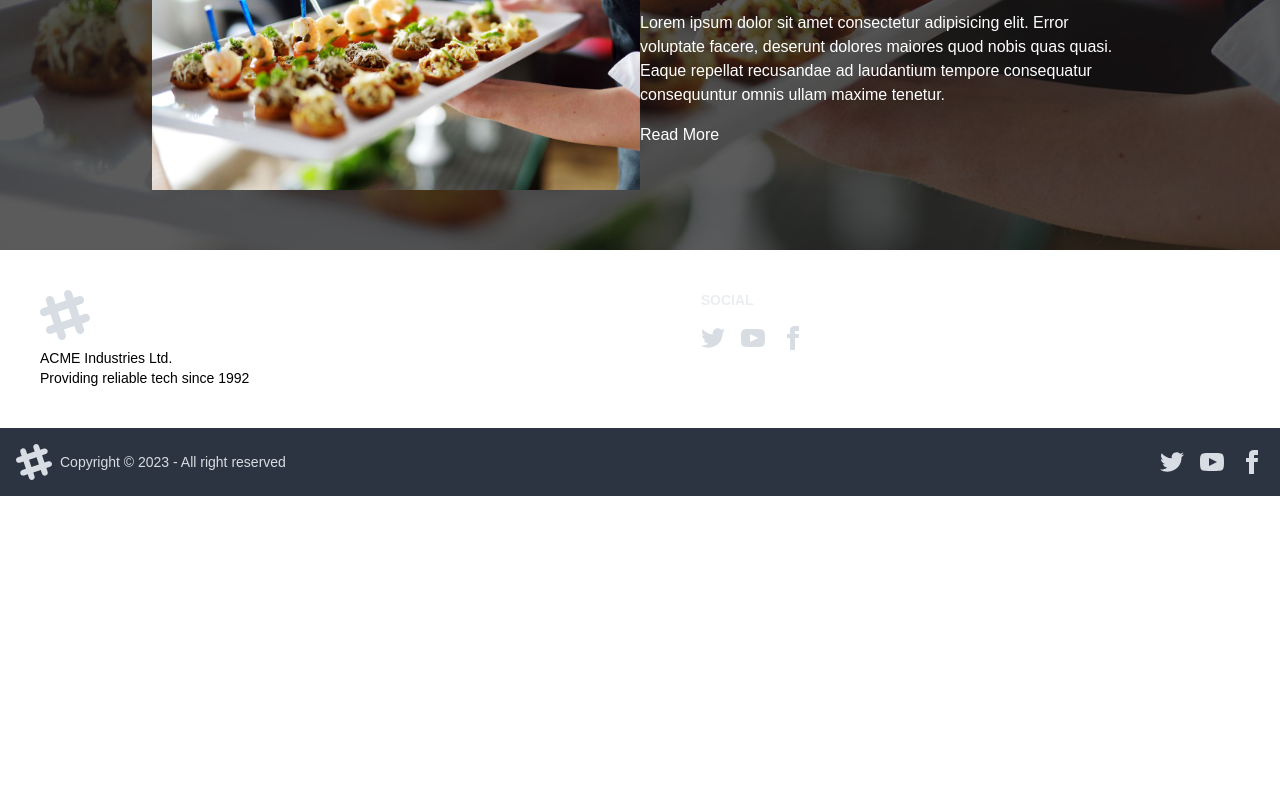
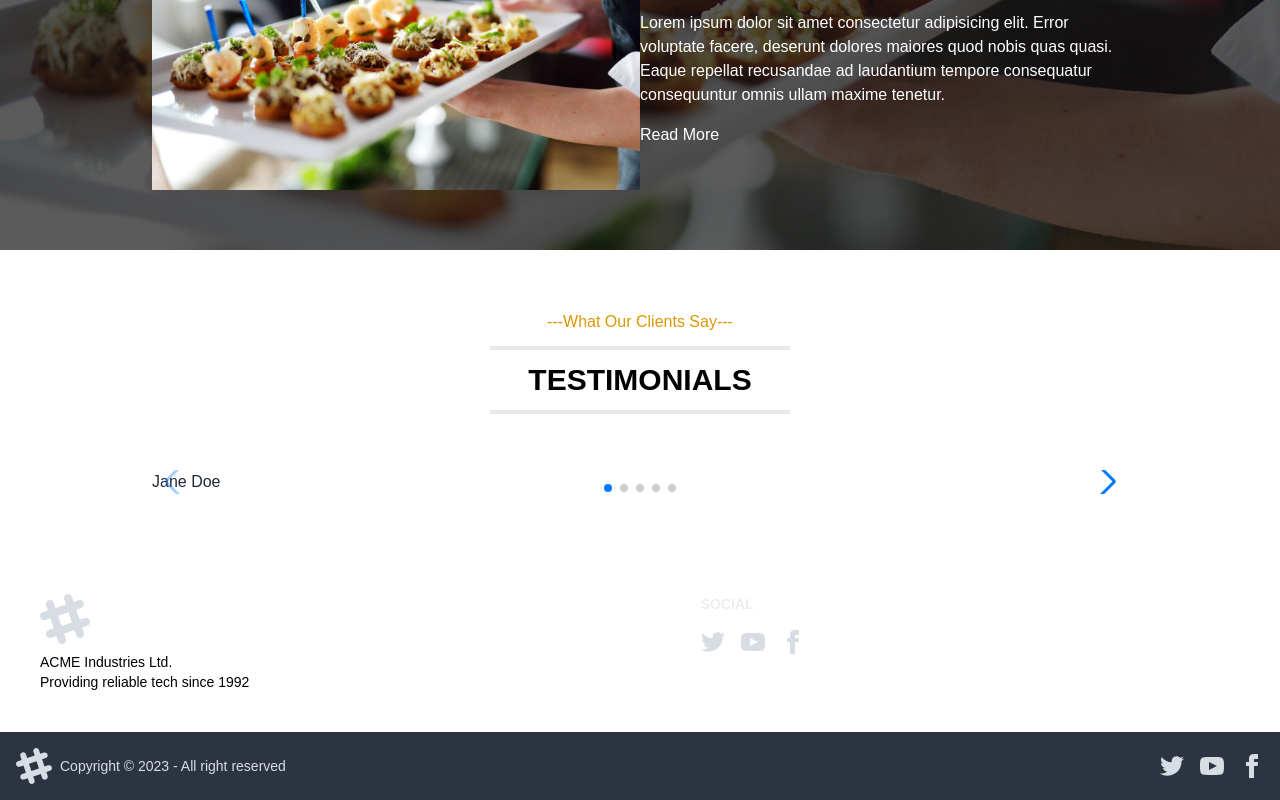
Before and after one commit to mdismail645221/bistro-boss-client, a React (Vite) app: page / in a window 1280 px wide. Shown: the part 4408-5208 px from the top of the page. Before the commit the page ends 4904 px from the top, so only its background shows below. Built offline with nearby package versions, Linux system fonts and the light colour scheme.

Commit message:
added completed 50% testimonials section on the home page

```diff
--- /dev/null
+++ b/public/reviews.json
@@ -0,0 +1,32 @@
+[
+    {
+        "_id": "643010e0f5a7e52ce1e8fa65",
+        "name": "Jane Doe",
+        "details": "Various versions have evolved over the years, sometimes by accident, sometimes on purpose (injected humour and the like). It is a long established fact that a reader will be distracted by the readable content of a page when looking at its layout.",
+        "rating": 3
+    },
+    {
+        "_id": "643010f9f5a7e52ce1e8fa66",
+        "name": "John Doe",
+        "details": "It is a long established fact that a reader will be distracted by the readable content of a page when looking at its layout. Various versions have evolved over the years, sometimes by accident, sometimes on purpose (injected humour and the like)",
+        "rating": 2
+    },
+    {
+        "_id": "6430110af5a7e52ce1e8fa67",
+        "name": "MJ Doe",
+        "details": "It is a long established fact that a reader will be distracted by the readable content of a page when looking at its layout. Various versions have evolved over the years, sometimes by accident, sometimes on purpose (injected humour and the like)",
+        "rating": 5
+    },
+    {
+        "_id": "64301123f5a7e52ce1e8fa68",
+        "name": "Sarah Smith",
+        "details": "I found the product to be incredibly useful and easy to use. The interface is intuitive, and it has all the features I need. Highly recommend it!",
+        "rating": 4
+    },
+    {
+        "_id": "6430113af5a7e52ce1e8fa69",
+        "name": "Robert Johnson",
+        "details": "This is by far the best service I have ever used. The customer support is outstanding, and the product itself is top-notch. I couldn't be happier!",
+        "rating": 5
+    }
+]
--- a/src/pages/Home/Home.jsx
+++ b/src/pages/Home/Home.jsx
@@ -5,6 +5,7 @@ import PopularMenu from "../../components/shared/PopularMenu/PopularMenu";
 import CallUs from "../../components/CallUs";
 import ChefRecommands from "./ChefRecommand/ChefRecommands";
 import ParalaxBanner1 from "./ParalaxBanner1/ParalaxBanner1";
+import Testimonials from "./Testimonial/Testimonials";
 
 const Home = () => {
   return (
@@ -15,6 +16,7 @@ const Home = () => {
       <CallUs/>
       <ChefRecommands/>
       <ParalaxBanner1/>
+      <Testimonials/>
     </div>
   );
 };
--- /dev/null
+++ b/src/pages/Home/Testimonial/SlideTestimonial.jsx
@@ -0,0 +1,12 @@
+import React from 'react';
+import { Swiper, SwiperSlide } from 'swiper/react';
+
+const SlideTestimonial = ({review}) => {
+    return (
+        <SwiperSlide>
+            {review.name}
+        </SwiperSlide>
+    );
+};
+
+export default SlideTestimonial;
--- /dev/null
+++ b/src/pages/Home/Testimonial/Testimonials.jsx
@@ -0,0 +1,50 @@
+import React, { useEffect, useState } from 'react';
+import SectionTitle from '../../../components/SectionTitle';
+import { Swiper, SwiperSlide } from 'swiper/react';
+
+// Import Swiper styles
+import 'swiper/css';
+import 'swiper/css/navigation';
+import 'swiper/css/pagination';
+
+// import required modules
+import { Navigation, Pagination, Mousewheel, Keyboard } from 'swiper/modules';
+import SlideTestimonial from './SlideTestimonial';
+
+const Testimonials = () => {
+
+    const [reviews, setReview] = useState([])
+
+    useEffect(()=> {
+        fetch('reviews.json')
+        .then(res => res.json())
+        .then(data => setReview(data))
+    }, [])
+
+
+
+
+    return (
+        <section className='container mx-auto section-py'>
+
+            <SectionTitle subHeading="What Our Clients Say" mainHeading="TESTIMONIALS" />
+
+            <div>
+                <Swiper
+                    cssMode={true}
+                    navigation={true}
+                    pagination={true}
+                    mousewheel={true}
+                    // keyboard={true}
+                    modules={[Navigation, Pagination, Mousewheel, Keyboard]}
+                    className="mySwiper"
+                >
+                   <div className='grid grid-cols-1'>{reviews.map(review => <SwiperSlide key={review._id}><SlideTestimonial key={review._id} review={review} /></SwiperSlide>)}</div>
+                </Swiper>
+            </div>
+
+        </section>
+    );
+};
+
+export default Testimonials;
```
